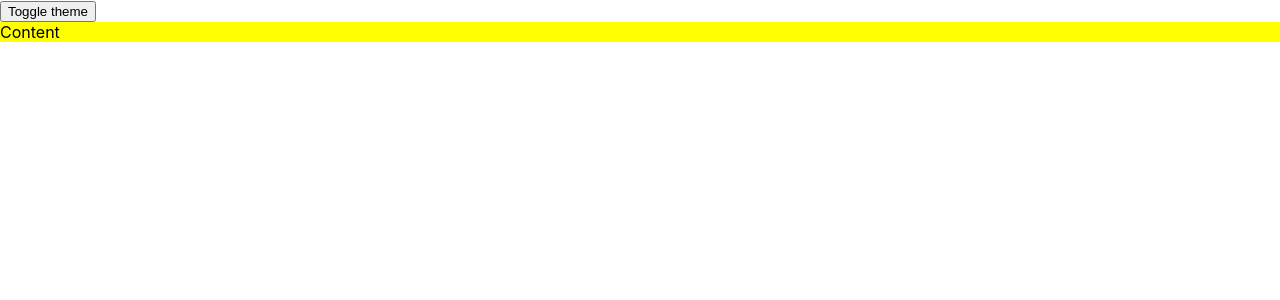
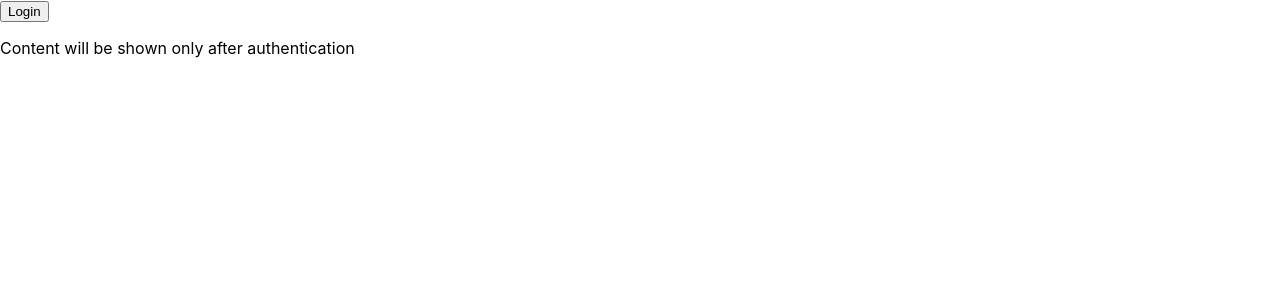
Before and after one commit to manoj633/react-revision, a React (Create React App) app: page / in a window 1280 px wide. Shown: the top 300 px of the page. Built offline with nearby package versions, Linux system fonts and the light colour scheme.

Commit message:
context api second example (authentication)

```diff
--- a/src/App.js
+++ b/src/App.js
@@ -3,6 +3,7 @@ import DefaultProps from "./components/propsBasics/DefaultProps";
 import CounterComponent from "./components/useState hook/Counter";
 import DataFetching from "./components/useEffect hook/DataFetching";
 import BasicContextProvider from "./components/contextAPI/BasicContextExample/BasicContextProvider";
+import UserContextProvider from "./components/contextAPI/ObjectContextExample/UserContextProvider";
 
 function App() {
   return (
@@ -17,7 +18,10 @@ function App() {
       {/* <DataFetching /> */}
 
       {/* basic context API example */}
-      <BasicContextProvider />
+      {/* <BasicContextProvider /> */}
+
+      {/* Bit advanced context example */}
+      <UserContextProvider />
     </div>
   );
 }
--- /dev/null
+++ b/src/components/contextAPI/ObjectContextExample/Content.js
@@ -0,0 +1,21 @@
+import React, { useContext } from "react";
+import UserContext from "./UserContext";
+
+function Content() {
+  const authenticationDetails = useContext(UserContext);
+
+  return (
+    <>
+      {authenticationDetails.isAuthenticated ? (
+        <p>
+          congratulations on successful authentication!
+          {authenticationDetails.user?.username}
+        </p>
+      ) : (
+        <p>Content will be shown only after authentication</p>
+      )}
+    </>
+  );
+}
+
+export default Content;
--- /dev/null
+++ b/src/components/contextAPI/ObjectContextExample/Header.js
@@ -0,0 +1,20 @@
+import React, { useContext } from "react";
+import UserContext from "./UserContext";
+
+function Header({ login, logout }) {
+  const authenticationDetails = useContext(UserContext);
+  return (
+    <header>
+      {authenticationDetails.isAuthenticated ? (
+        <>
+          <p>Welcome {authenticationDetails.user?.username}!</p>
+          <button onClick={logout}>Logout</button>
+        </>
+      ) : (
+        <button onClick={login}>Login</button>
+      )}
+    </header>
+  );
+}
+
+export default Header;
--- /dev/null
+++ b/src/components/contextAPI/ObjectContextExample/UserContext.js
@@ -0,0 +1,5 @@
+import { createContext } from "react";
+
+const UserContext = createContext({ isAuthenticated: false, user: null });
+
+export default UserContext;
--- /dev/null
+++ b/src/components/contextAPI/ObjectContextExample/UserContextProvider.js
@@ -0,0 +1,25 @@
+import { useState } from "react";
+import UserContext from "./UserContext";
+import Header from "./Header";
+import Content from "./Content";
+
+function UserContextProvider() {
+  const [data, setData] = useState({ isAuthenticated: false, user: null });
+
+  function login() {
+    setData({ isAuthenticated: true, user: { username: "John Smith" } });
+  }
+
+  function logout() {
+    setData({ isAuthenticated: false, user: null });
+  }
+
+  return (
+    <UserContext.Provider value={data}>
+      <Header login={login} logout={logout} />
+      <Content />
+    </UserContext.Provider>
+  );
+}
+
+export default UserContextProvider;
```
